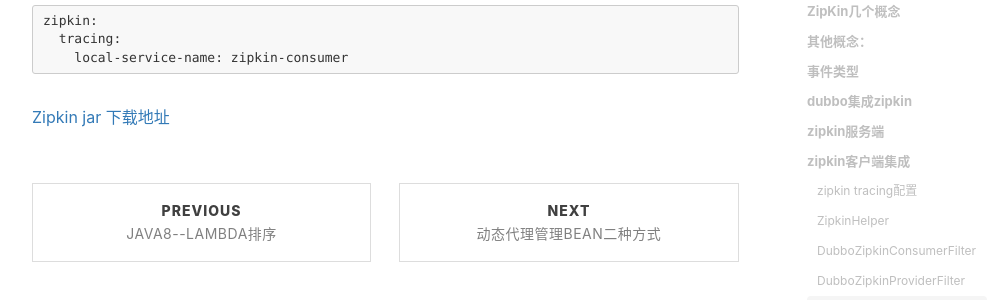
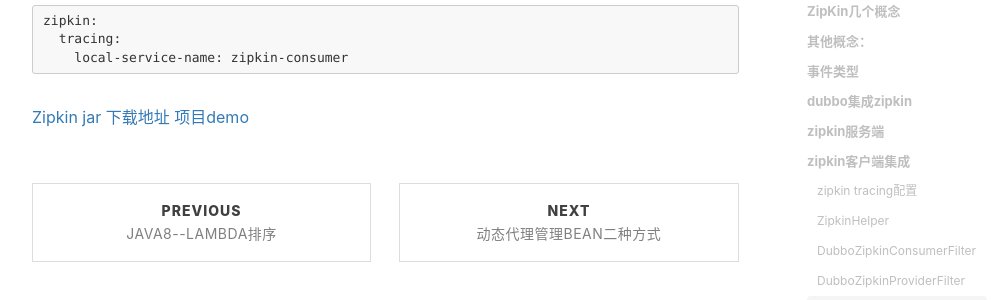
Before and after one commit to uniquezhangqi/uniquezhangqi.github.io, a Jekyll site: the page built from _posts/2019-02-13-编程之路-zipkin分布式链路追踪.md, in a window 1280 px wide and 900 px high, scrolled down 8537 px. Shown: the part 153-453 px from the top of the window, without its empty margins (233-1239 px from the left). Built offline with Jekyll 4.4.1, drawn with Linux system fonts in a browser that asks for light colours; nearby versions of some CDN libraries; comment, search, counter and statistics services are not loaded.

Commit message:
update zipkin

````diff
--- a/_posts/2019-02-13-编程之路-zipkin分布式链路追踪.md
+++ b/_posts/2019-02-13-编程之路-zipkin分布式链路追踪.md
@@ -429,3 +429,4 @@
 ```
 
 [Zipkin jar 下载地址](https://dl.bintray.com/openzipkin/maven/io/zipkin/java/zipkin-server/)
+[项目demo](https://github.com/uniquezhangqi/springboot-starter-zipkin)
````
